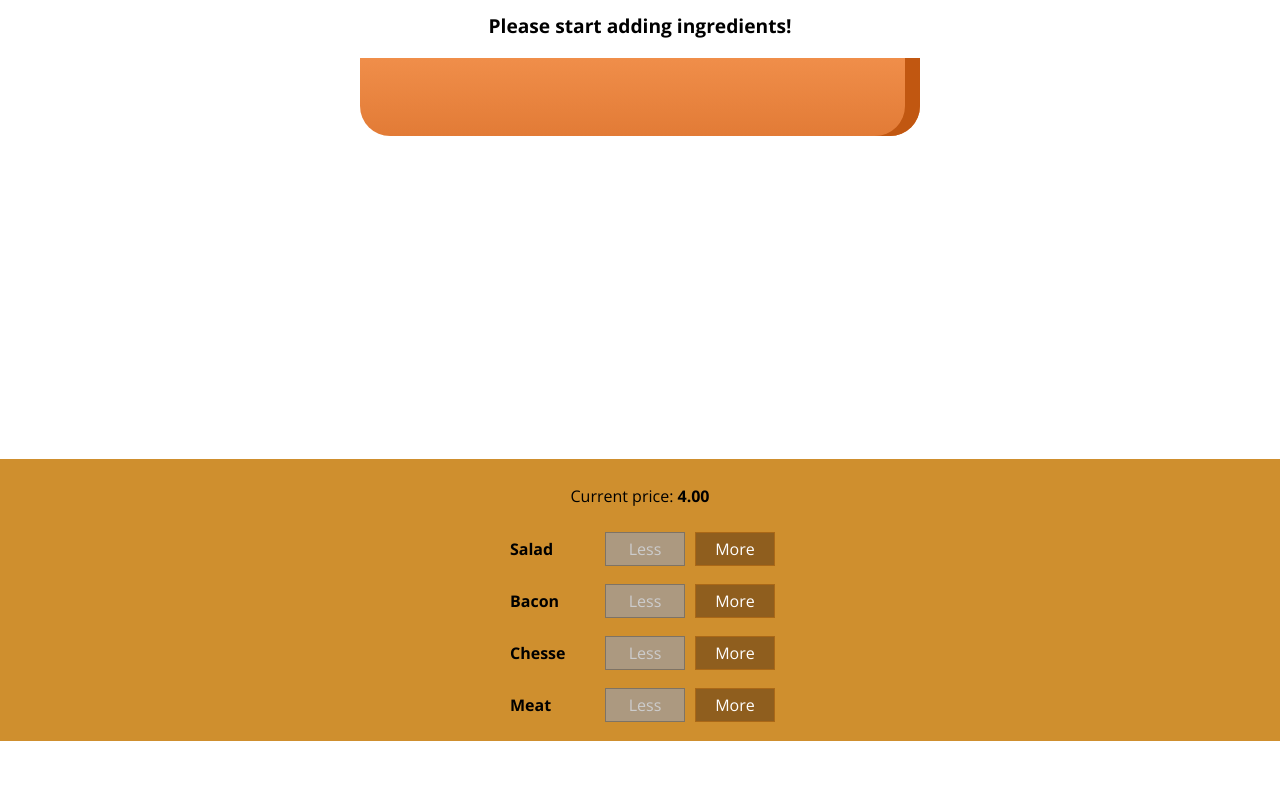
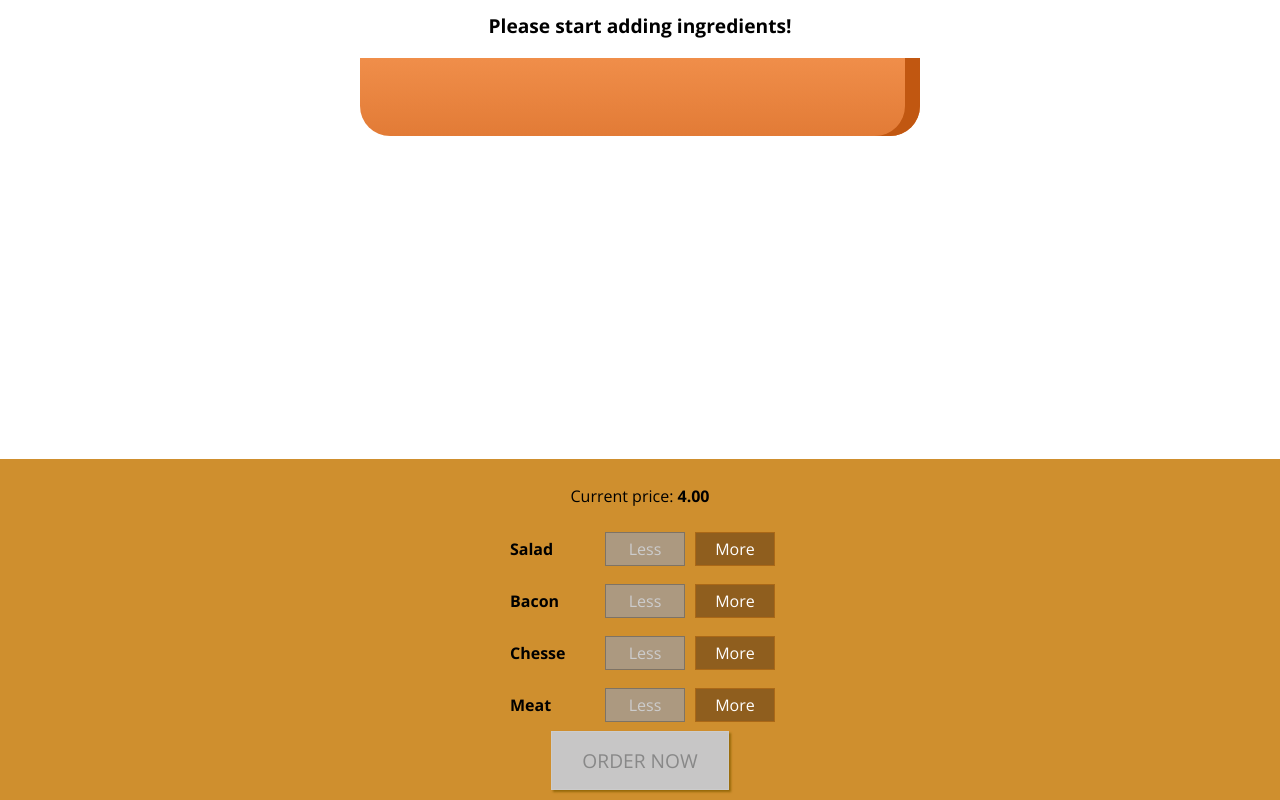
Before and after one commit to lucasgrocha/react-burger-builder, a React (Create React App) app: page / in a window 1280 px wide. Shown: the part 179-979 px from the top of the page. Before the commit the page ends 920 px from the top, so only its background shows below. Built offline with nearby package versions, Linux system fonts and the light colour scheme; the HTML template or start-up script is replaced by a standard one.

Commit message:
136. Adding the Order Button

```diff
--- a/src/components/Burger/BuildControls/BuildControls.js
+++ b/src/components/Burger/BuildControls/BuildControls.js
@@ -22,6 +22,10 @@
         disabled={props.disabled[ctrl.type]}
       />
     ))}
+
+    <button
+    className={classes.OrderButton}
+    disabled={!props.purchesable}>ORDER NOW</button>
   </div>
 )
 
--- a/src/components/Burger/BuildControls/BuildControls.module.css
+++ b/src/components/Burger/BuildControls/BuildControls.module.css
@@ -8,3 +8,45 @@
   margin: auto;
   padding: 10px 0
 }
+
+
+.OrderButton {
+  background-color: #DAD735;
+  outline: none;
+  cursor: pointer;
+  border: 1px solid #966909;
+  color: #966909;
+  font-family: inherit;
+  font-size: 1.2em;
+  padding: 15px 30px;
+  box-shadow: 2px 2px 2px #966909;
+}
+
+.OrderButton:hover, .OrderButton:active {
+  background-color: #A0DB41;
+  border: 1px solid #966909;
+  color: #966909;
+}
+
+.OrderButton:disabled {
+  background-color: #C7C6C6;
+  cursor: not-allowed;
+  border: 1px solid #ccc;
+  color: #888888;
+}
+
+.OrderButton:not(:disabled) {
+  animation: enable 0.3s linear;
+}
+
+@keyframes enable {
+  0% {
+      transform: scale(1);
+  }
+  60% {
+      transform: scale(1.1);
+  }
+  100% {
+      transform: scale(1);
+  }
+}
--- a/src/containers/BurgerBuilder/BurgerBuilder.js
+++ b/src/containers/BurgerBuilder/BurgerBuilder.js
@@ -23,7 +23,20 @@
       cheese: 0,
       meat: 0
     },
-    totalPrice: 4
+    totalPrice: 4,
+    purchesable: false
+  }
+
+  updatePorchaseState(ingredients) {
+    const sum = Object.keys(ingredients)
+        .map(igKey => {
+          return ingredients[igKey]
+        })
+        .reduce((sum, el) => {
+          return sum + el
+        }, 0)
+
+    this.setState({purchesable: sum > 0})
   }
 
   addIngredientHandler = type => {
@@ -37,6 +50,7 @@
     const oldPrice = this.state.totalPrice
     const newPrice = oldPrice + priceAddition
     this.setState({totalPrice: newPrice, ingredients: updatedIngredients})
+    this.updatePorchaseState(updatedIngredients)
   }
 
   removeIngredientHandler = type => {
@@ -55,6 +69,7 @@
     const oldPrice = this.state.totalPrice
     const newPrice = oldPrice - priceDeduction
     this.setState({totalPrice: newPrice, ingredients: updatedIngredients})
+    this.updatePorchaseState(updatedIngredients)
   }
 
   render() {
@@ -73,6 +88,7 @@
           ingredientAdded={this.addIngredientHandler}
           ingredientRemoved={this.removeIngredientHandler}
           disabled={disabledInfo}
+          purchesable={this.state.purchesable}
           price={this.state.totalPrice}
         />
       </Aux>
```
